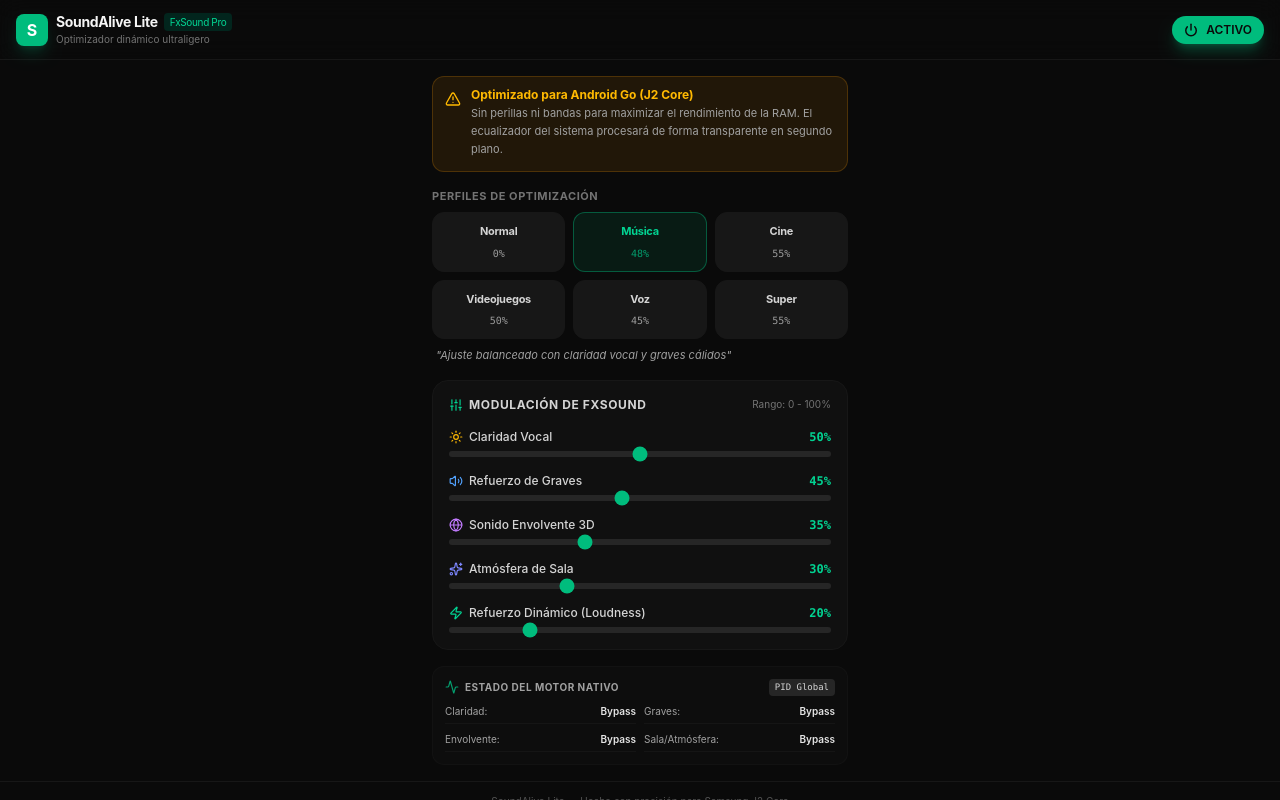
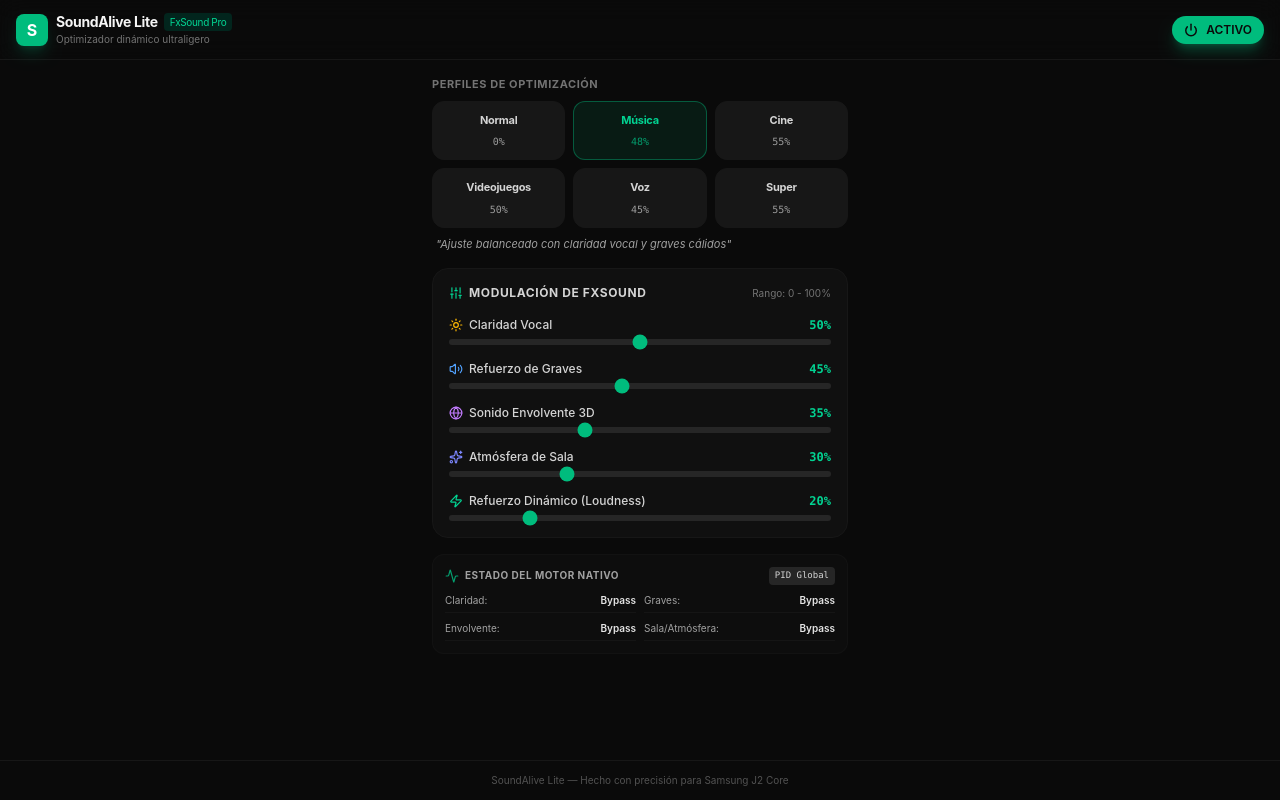
Before and after one commit to santi14234/Samsumg-J2-Core-SoundAlive, a React (Vite) app: page / in a window 1280 px wide. Built offline with nearby package versions, Linux system fonts and the light colour scheme; what @capacitor/core would draw is missing.

Commit message:
build: update to JDK 21 and increment app version
Upgrade build environment to Java 21, enable verbose build logging,
and bump application version to 1.2.31.

```diff
--- a/package.json
+++ b/package.json
@@ -1,7 +1,7 @@
 {
   "name": "react-example",
   "private": true,
-  "version": "1.2.30",
+  "version": "1.2.31",
   "type": "module",
   "scripts": {
     "dev": "vite --port=3000 --host=0.0.0.0",
--- a/src/App.tsx
+++ b/src/App.tsx
@@ -215,22 +215,6 @@
 
       {/* Main Container */}
       <div className="flex-1 max-w-md mx-auto w-full px-4 py-4 flex flex-col gap-4">
-
-        {/* Android Go Warning / Status */}
-        {status.isAndroidGoDetected && (
-          <div className="bg-amber-500/10 border border-amber-500/20 rounded-xl p-3 flex gap-2.5 items-start">
-            <AlertTriangle className="w-4 h-4 text-amber-400 shrink-0 mt-0.5" />
-            <div className="text-left">
-              <h2 className="text-xs font-bold text-amber-400 leading-none mb-1">
-                Optimizado para Android Go (J2 Core)
-              </h2>
-              <p className="text-[11px] text-neutral-400 leading-relaxed">
-                Sin perillas ni bandas para maximizar el rendimiento de la RAM. El ecualizador del sistema procesará de forma transparente en segundo plano.
-              </p>
-            </div>
-          </div>
-        )}
-
         {/* Dynamic Preset Cards */}
         <section className="flex flex-col gap-2">
           <span className="text-[11px] font-bold uppercase tracking-wider text-neutral-500 text-left">
```
Also changed, not shown: 7 other files (tests, documents, lock files or other folders).
